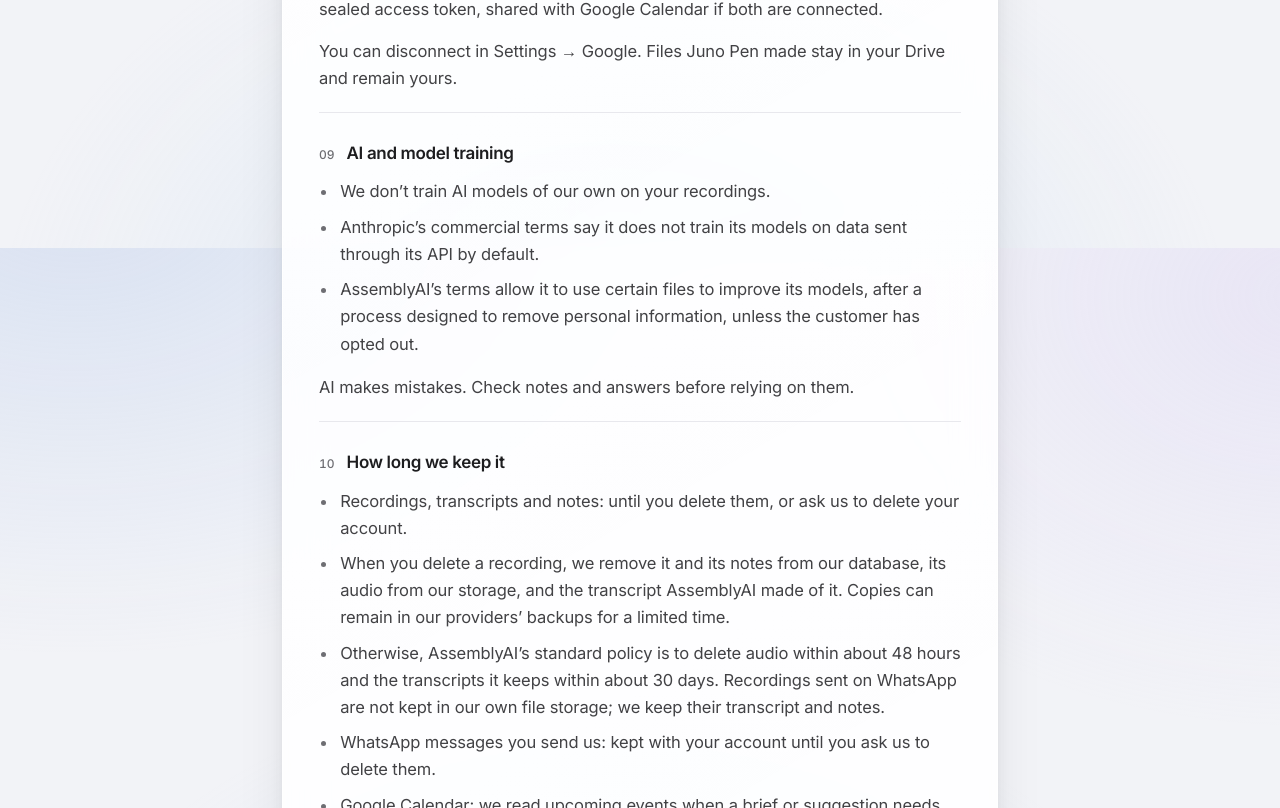
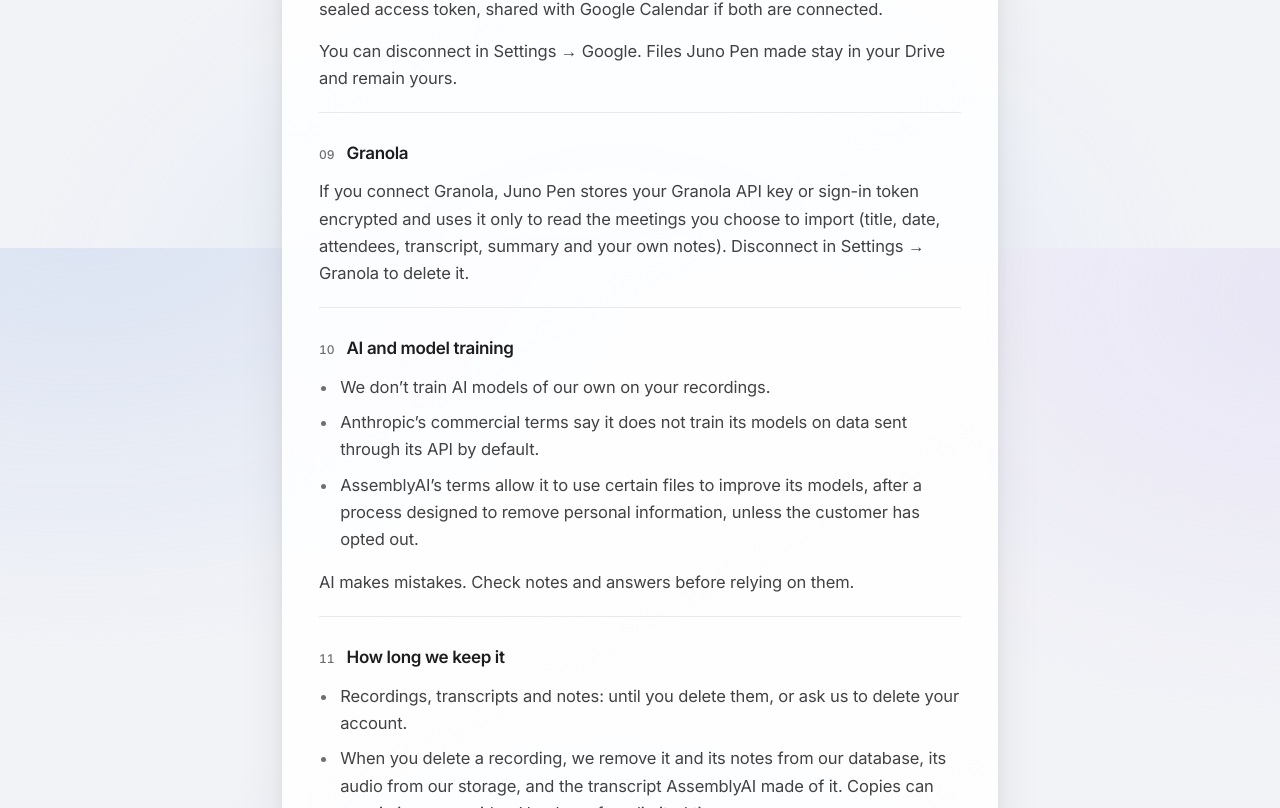
Before and after one commit to agustinvolante-debugger/juno, a Next.js app: page /pen/privacy in a window 1280 px wide. Shown: the part 4552-5360 px from the top of the page. Built offline with nearby package versions, Linux system fonts and the light colour scheme; no server answers; a web font is replaced by a local one.

Commit message:
Pen privacy (EN/ES/PT): Granola

```diff
--- a/app/pen/legal/privacy.ts
+++ b/app/pen/legal/privacy.ts
@@ -121,6 +121,12 @@ export const PRIVACY: Record<Lang, LegalDoc> = {
           'If you connect Google Docs and Sheets, Juno Pen asks Google for one permission (drive.file): to create files in your Google Drive and open only the files Juno Pen created. Juno Pen cannot see any other file in your Drive.',
           'Juno Pen creates a Doc or a Sheet only when you ask (a recording’s notes, a plan you approved, your to-dos or contacts), inside a “Juno Pen” folder. We store only a sealed access token, shared with Google Calendar if both are connected.',
           'You can disconnect in Settings → Google. Files Juno Pen made stay in your Drive and remain yours.',
+        ],
+      },
+      {
+        h: 'Granola',
+        body: [
+          'If you connect Granola, Juno Pen stores your Granola API key or sign-in token encrypted and uses it only to read the meetings you choose to import (title, date, attendees, transcript, summary and your own notes). Disconnect in Settings → Granola to delete it.',
         ],
       },
       {
@@ -333,6 +339,12 @@ export const PRIVACY: Record<Lang, LegalDoc> = {
         ],
       },
       {
+        h: 'Granola',
+        body: [
+          'Si conectas Granola, Juno Pen guarda cifrada tu clave API o tu sesión de Granola y la usa solo para leer las reuniones que elijas importar (título, fecha, asistentes, transcripción, resumen y tus notas). Desconéctalo en Ajustes → Granola para borrarla.',
+        ],
+      },
+      {
         h: 'IA y entrenamiento de modelos',
         body: [
           {
@@ -542,6 +554,12 @@ export const PRIVACY: Record<Lang, LegalDoc> = {
         ],
       },
       {
+        h: 'Granola',
+        body: [
+          'Se você conectar o Granola, o Juno Pen guarda criptografada sua chave de API ou sessão do Granola e a usa só para ler as reuniões que você escolher importar (título, data, participantes, transcrição, resumo e suas notas). Desconecte em Configurações → Granola para apagá-la.',
+        ],
+      },
+      {
         h: 'IA e treinamento de modelos',
         body: [
           {
```
